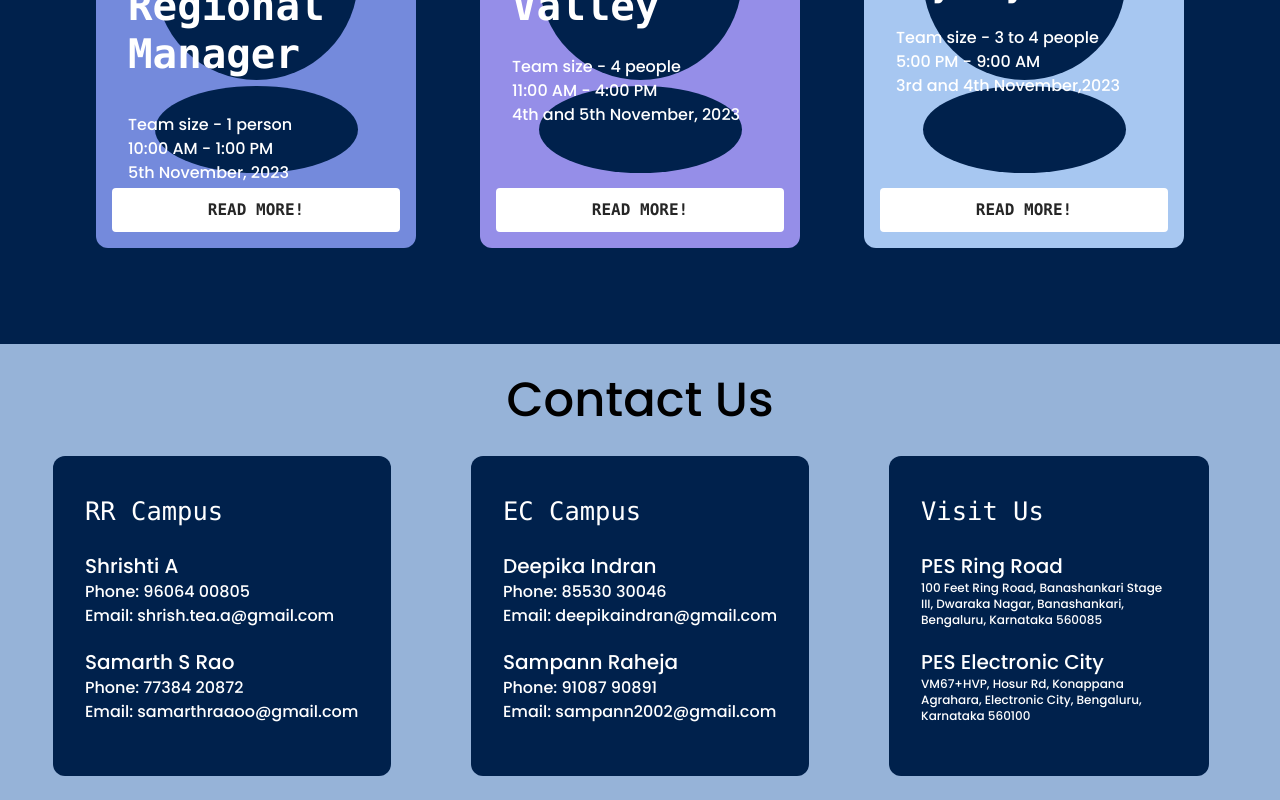
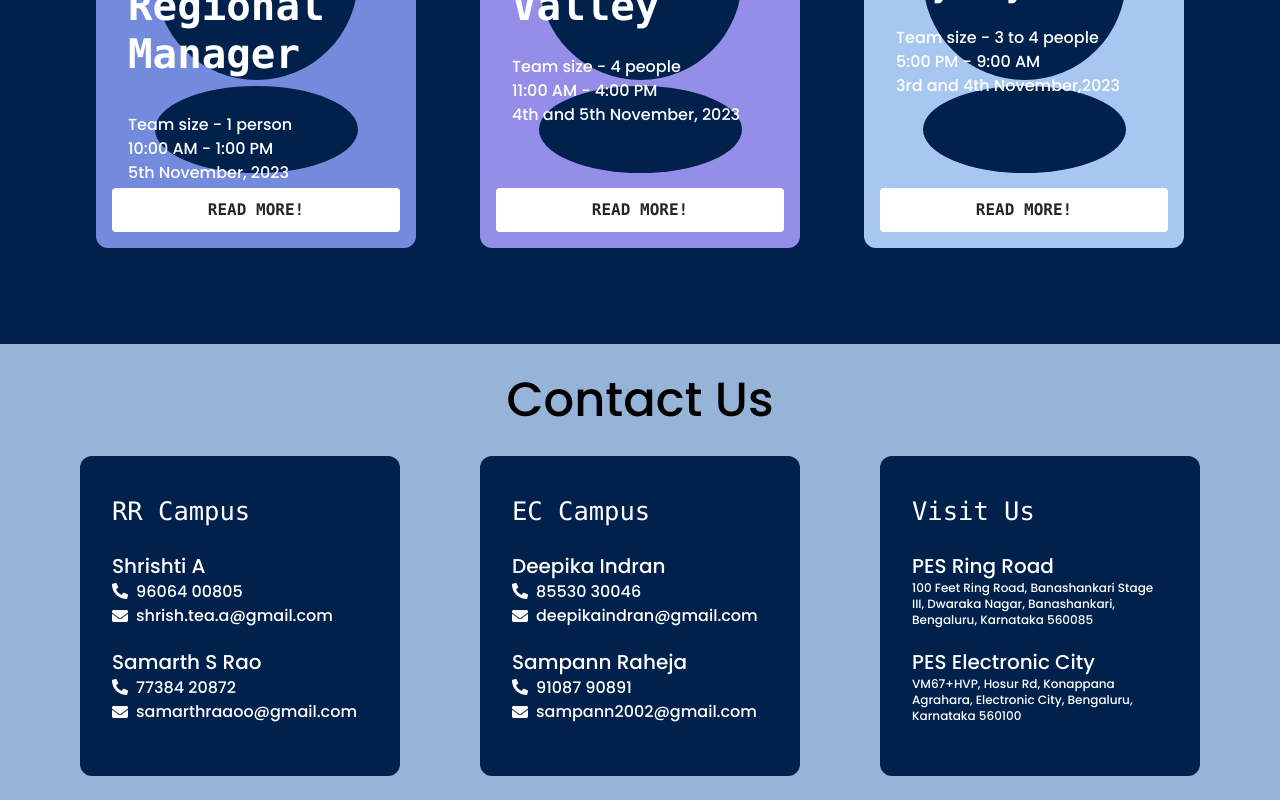
Before and after one commit to siddarthpai/E-Summit, a Next.js app in the folder e-summit/: page / in a window 1280 px wide. Shown: the part 1688-2488 px from the top of the page. Built offline with nearby package versions, Linux system fonts and the light colour scheme.

Commit message:
fixed socialIcon alignment and contactcard alignment

```diff
--- a/e-summit/src/app/ContactUs/Cards.js
+++ b/e-summit/src/app/ContactUs/Cards.js
@@ -1,4 +1,6 @@
 import { motion } from "framer-motion";
+import { FaPhone } from 'react-icons/fa';
+import { FaEnvelope } from 'react-icons/fa';
 
 import Zoom from "react-reveal/Zoom";
 
@@ -15,7 +17,7 @@ export const ContactCard = ({ cardData }) => {
           scale: 1.05,
         },
       }}
-      className="relative h-30 w-100 shrink-0 overflow-hidden rounded-xl  p-8"
+      className="relative h-30 w-80 shrink-0 overflow-hidden rounded-xl  p-8"
       style={{ backgroundColor: "#00214c" }}
     >
       <motion.span
@@ -35,20 +37,24 @@ export const ContactCard = ({ cardData }) => {
       </motion.span>
       <div className="relative z-10 text-white mt-5 mb-5">
         <p className="text-xl">{cardData.name1}</p>
-        <p>
-          <a href={cardData.phonelink1}>Phone: {cardData.phoneno1}</a>
+        <p className="flex gap-2">
+          <FaPhone style={{ transform: 'rotate(90deg)', marginTop: '3px' }} />
+          <a href={cardData.phonelink1}> {cardData.phoneno1}</a>
         </p>
-        <p>
-          <a href={cardData.emailIDlink1}>Email: {cardData.emailID1}</a>
+        <p className="flex gap-2">
+          <FaEnvelope style = {{marginTop: '4px'}}/>
+          <a href={cardData.emailIDlink1}>{cardData.emailID1}</a>
         </p>
       </div>
       <div className="relative z-10 text-white">
         <p className="text-xl">{cardData.name2}</p>
-        <p>
-          <a href={cardData.phonelink2}>Phone: {cardData.phoneno2}</a>
+        <p className="flex gap-2">
+          <FaPhone style={{ transform: 'rotate(90deg)', marginTop: '3px' }} />
+          <a href={cardData.phonelink2}>{cardData.phoneno2}</a>
         </p>
-        <p>
-          <a href={cardData.emailIDlink2}>Email: {cardData.emailID2}</a>
+        <p className="flex gap-2">
+          <FaEnvelope style = {{marginTop: '4px'}}/>
+          <a href={cardData.emailIDlink2}>{cardData.emailID2}</a>
         </p>
       </div>
       <Background />
--- a/e-summit/src/app/landingpage/page.js
+++ b/e-summit/src/app/landingpage/page.js
@@ -57,7 +57,7 @@ export default function landing() {
                   href="https://www.instagram.com/entrepreneurshipclub.pes/"
                   target="_blank"
                   rel="noopener noreferrer"
-                  className="mt-2 mb-5"
+                  className="mt-3 mb-3"
                 >
                   E-Club
                 </a>
@@ -75,7 +75,7 @@ export default function landing() {
         <div id="linkedin">
           <Zoom top left opposite cascade>
             <div onClick={handleLinkedInClick}>
-              <AiOutlineLinkedin size={45} />
+              <AiOutlineLinkedin size={44} />
             </div>
           </Zoom>
           {showLinkedInLinks && (
@@ -83,7 +83,7 @@ export default function landing() {
               <div className="flex flex-col font-bold ">
                 <a
                   href="https://www.linkedin.com/company/the-entrepreneurship-club-of-pes-university/"
-                  className="mt-2 mb-5"
+                  className="mt-2 mb-3"
                   target="_blank"
                   rel="noopener noreferrer"
                 >
```
Also changed, not shown: e-summit/src/app/ContactUs/contactUs.js (+4 -4 lines).
